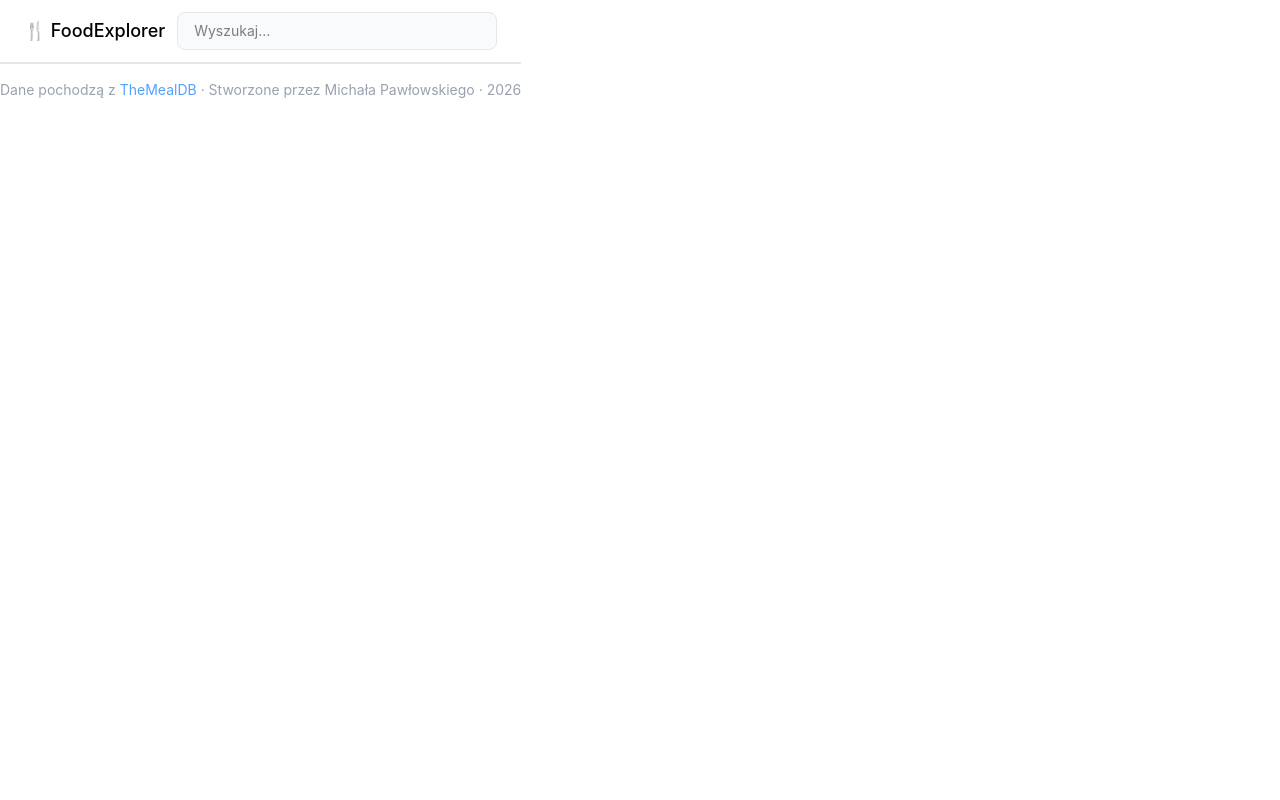
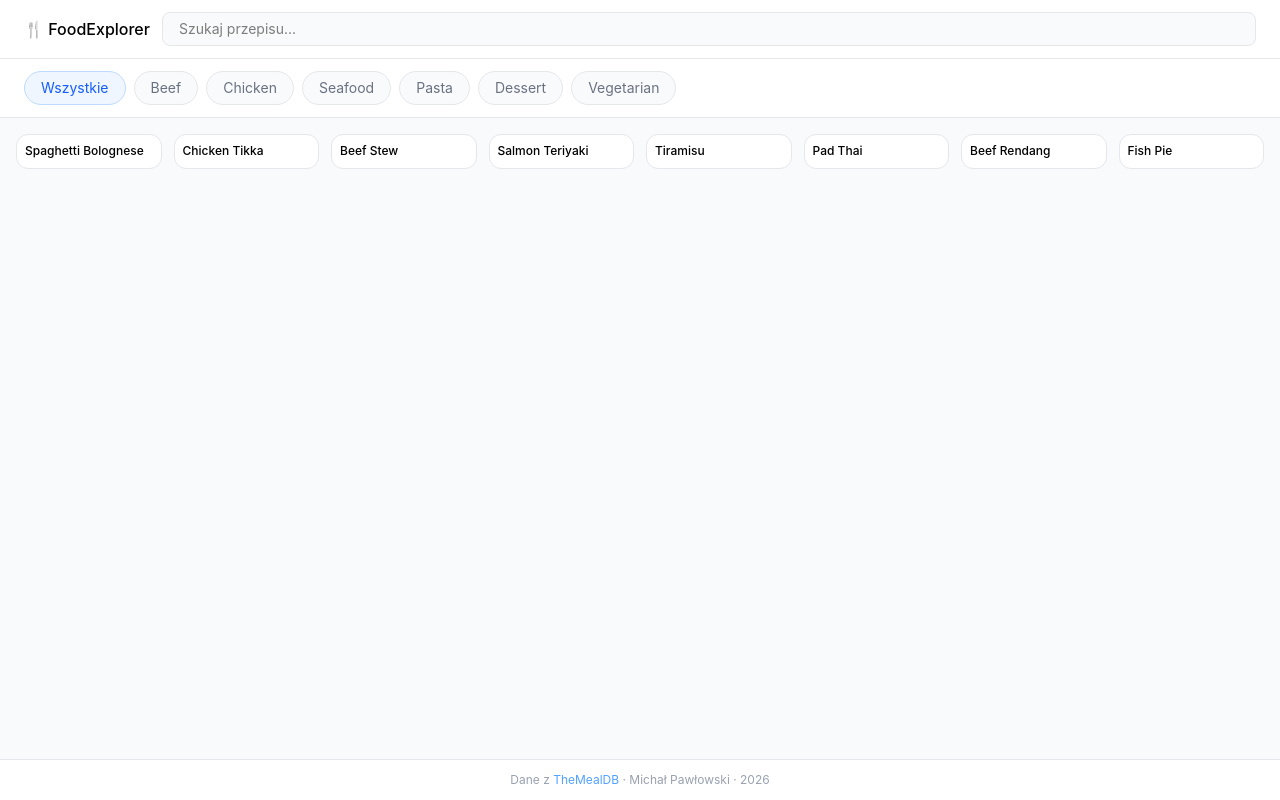
Before and after one commit to michalpawlowski-mp/food-explorer, a React (Vite) app: page / in a window 1280 px wide. Built offline with nearby package versions, Linux system fonts and the light colour scheme.

Commit message:
feat: static UI prototype with mock data

```diff
--- a/index.html
+++ b/index.html
@@ -10,7 +10,7 @@
     <title>FoodExplorer</title>
   </head>
   <body class="w-screen h-screen">
-    <div id="root" class="w-max h-max"></div>
+    <div id="root" class="w-full h-full"></div>
     <script type="module" src="/src/main.tsx"></script>
   </body>
 </html>
--- a/src/App.tsx
+++ b/src/App.tsx
@@ -1,12 +1,179 @@
-import { Footer } from "./components/Footer";
-import { Navbar } from "./components/Navbar";
+import { useState } from "react";
 
-function App() {
+const categories = [
+  "Wszystkie",
+  "Beef",
+  "Chicken",
+  "Seafood",
+  "Pasta",
+  "Dessert",
+  "Vegetarian",
+];
+
+const meals = [
+  {
+    id: "1",
+    name: "Spaghetti Bolognese",
+    category: "Pasta",
+  },
+  {
+    id: "2",
+    name: "Chicken Tikka",
+    category: "Chicken",
+  },
+  {
+    id: "3",
+    name: "Beef Stew",
+    category: "Beef",
+  },
+  {
+    id: "4",
+    name: "Salmon Teriyaki",
+    category: "Seafood",
+  },
+  {
+    id: "5",
+    name: "Tiramisu",
+    category: "Dessert",
+  },
+  {
+    id: "6",
+    name: "Pad Thai",
+    category: "Pasta",
+  },
+  {
+    id: "7",
+    name: "Beef Rendang",
+    category: "Beef",
+  },
+  {
+    id: "8",
+    name: "Fish Pie",
+    category: "Seafood",
+  },
+];
+
+export function App() {
+  const [active, setActive] = useState("Wszystkie");
+  const [search, setSearch] = useState("");
+  const [selected, setSelected] = useState(null);
+
+  const filtered = meals.filter((m) => {
+    const matchCat = active === "Wszystkie" || m.category === active;
+    const matchSearch = m.name.toLowerCase().includes(search.toLowerCase());
+    return matchCat && matchSearch;
+  });
+
   return (
-    <>
-      <Navbar />
-      <Footer />
-    </>
+    <div className="flex flex-col h-screen bg-gray-50">
+      <div className="flex items-center gap-3 px-6 py-3 bg-white border-b border-gray-200">
+        <span className="text-base font-medium">🍴 FoodExplorer</span>
+        <input
+          type="text"
+          placeholder="Szukaj przepisu..."
+          value={search}
+          onChange={(e) => setSearch(e.target.value)}
+          className="flex-1 px-4 py-1.5 text-sm border border-gray-200 rounded-lg bg-gray-50 outline-none focus:border-gray-400"
+        />
+      </div>
+
+      <div className="flex gap-2 px-6 py-3 overflow-x-auto bg-white border-b border-gray-200">
+        {categories.map((cat) => (
+          <button
+            key={cat}
+            onClick={() => setActive(cat)}
+            className={`px-4 py-1.5 rounded-full text-sm whitespace-nowrap border transition-colors ${
+              active === cat
+                ? "bg-blue-50 text-blue-600 border-blue-200"
+                : "bg-gray-50 text-gray-500 border-gray-200"
+            }`}
+          >
+            {cat}
+          </button>
+        ))}
+      </div>
+
+      <div className="flex flex-1 overflow-hidden">
+        <div
+          className={`${selected ? "w-[45%]" : "w-full"} transition-all duration-300 overflow-y-auto p-4 grid gap-3`}
+          style={{
+            gridTemplateColumns: "repeat(auto-fill, minmax(130px, 1fr))",
+            alignContent: "start",
+          }}
+        >
+          {filtered.map((meal) => (
+            <div
+              key={meal.id}
+              onClick={() => setSelected(meal)}
+              className={`bg-white border rounded-xl overflow-hidden cursor-pointer transition-colors ${
+                selected?.id === meal.id
+                  ? "border-blue-400 border-[1.5px]"
+                  : "border-gray-200 hover:border-gray-400"
+              }`}
+            >
+              <p className="text-xs font-medium p-2 leading-snug">{meal.name}</p>
+            </div>
+          ))}
+        </div>
+
+        {selected && (
+          <div className="w-[55%] border-l border-gray-200 bg-white p-4 overflow-y-auto transition-all duration-300">
+            <button
+              onClick={() => setSelected(null)}
+              className="float-right text-gray-400 hover:text-gray-600 text-lg"
+            >
+              ✕
+            </button>
+            <img
+              src={selected.thumb}
+              alt={selected.name}
+              className="w-full h-36 object-cover rounded-xl mb-3"
+            />
+            <p className="text-base font-medium mb-1">{selected.name}</p>
+            <p className="text-xs text-gray-400 mb-4">{selected.category}</p>
+            <p className="text-xs font-medium text-gray-400 uppercase tracking-wide mb-2">
+              Składniki
+            </p>
+            {[
+              "Lorem ipsum 200g",
+              "Dolor sit 3 szt.",
+              "Amet consectetur 1 łyżka",
+              "Adipiscing elit 100ml",
+              "Sed do eiusmod 2 ząbki",
+            ].map((ing) => (
+              <div
+                key={ing}
+                className="text-xs text-gray-700 px-3 py-2 bg-gray-50 rounded-lg mb-1"
+              >
+                {ing}
+              </div>
+            ))}
+            <p className="text-xs font-medium text-gray-400 uppercase tracking-wide mt-4 mb-2">
+              Instrukcje
+            </p>
+            <p className="text-xs text-gray-600 leading-relaxed">
+              Lorem ipsum dolor sit amet, consectetur adipiscing elit. Sed do eiusmod
+              tempor incididunt ut labore et dolore magna aliqua. Ut enim ad minim veniam,
+              quis nostrud exercitation ullamco laboris nisi ut aliquip ex ea commodo
+              consequat.
+            </p>
+          </div>
+        )}
+      </div>
+
+      <div className="text-center text-xs text-gray-400 py-3 border-t border-gray-200 bg-white">
+        Dane z{" "}
+        <a
+          href="https://www.themealdb.com"
+          className="text-blue-400 hover:underline"
+          target="_blank"
+          rel="noreferrer"
+        >
+          TheMealDB
+        </a>{" "}
+        · Michał Pawłowski · {new Date().getFullYear()}
+      </div>
+    </div>
   );
 }
 
--- a/src/components/CategoryList.tsx
+++ /dev/null
@@ -1,37 +0,0 @@
-import type { Category } from "../types/meal";
-
-interface CategoryListProps {
-  categories: Category[];
-  active: string;
-  onSelect: (category: string) => void;
-}
-
-export function CategoryList({ categories, active, onSelect }: CategoryListProps) {
-  return (
-    <div className="flex gap-2 px-6 py-3 overflow-x-auto border-b border-gray-200">
-      <button
-        onClick={() => onSelect("All")}
-        className={`px-4 py-1.5 rounded-full text-sm whitespace-nowrap border transition-colors ${
-          active === "All"
-            ? "bg-blue-50 text-blue-600 border-blue-200"
-            : "bg-gray-50 text-gray-500 border-gray-200"
-        }`}
-      >
-        All
-      </button>
-      {categories.map((cat) => (
-        <button
-          key={cat.idCategory}
-          onClick={() => onSelect(cat.strCategory)}
-          className={`px-4 py-1.5 rounded-full text-sm whitespace-nowrap border transition-colors ${
-            active === cat.strCategory
-              ? "bg-blue-50 text-blue-600 border-blue-200"
-              : "bg-gray-50 text-gray-500 border-gray-200"
-          }`}
-        >
-          {cat.strCategory}
-        </button>
-      ))}
-    </div>
-  );
-}
--- /dev/null
+++ b/src/components/Header.tsx
@@ -0,0 +1,7 @@
+export function Header() {
+  return (
+    <header className="px-6 py-4 border-b border-gray-200">
+      <span className="text-xl font-medium">🍴 FoodExplorer</span>
+    </header>
+  );
+}
--- a/src/components/Navbar.tsx
+++ /dev/null
@@ -1,17 +0,0 @@
-interface NavbarProps {
-  onSearch: (query: string) => void;
-}
-
-export function Navbar({ onSearch }: NavbarProps) {
-  return (
-    <nav className="flex items-center gap-3 px-6 py-3 border-b border-gray-200 bg-white">
-      <span className="text-lg font-medium">🍴 FoodExplorer</span>
-      <input
-        type="text"
-        placeholder="Wyszukaj..."
-        onChange={(e) => onSearch(e.target.value)}
-        className="flex-1 px-4 py-2 text-sm border border-gray-200 rounded-lg bg-gray-50 outline-none focus:border-gray-400"
-      />
-    </nav>
-  );
-}
```
